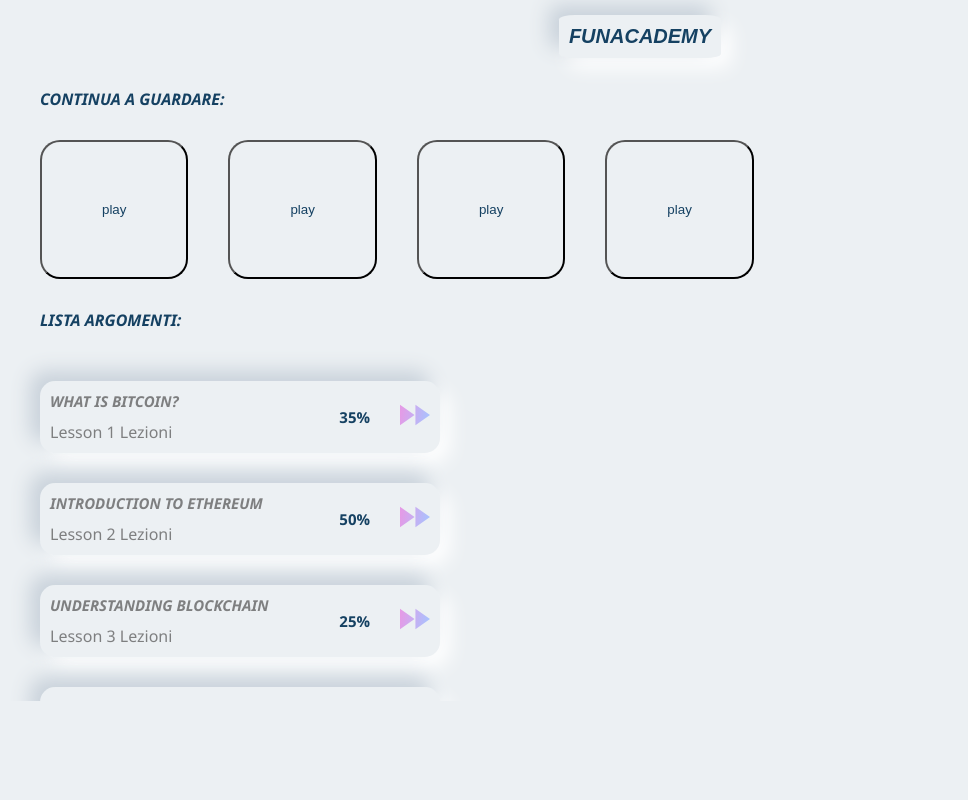
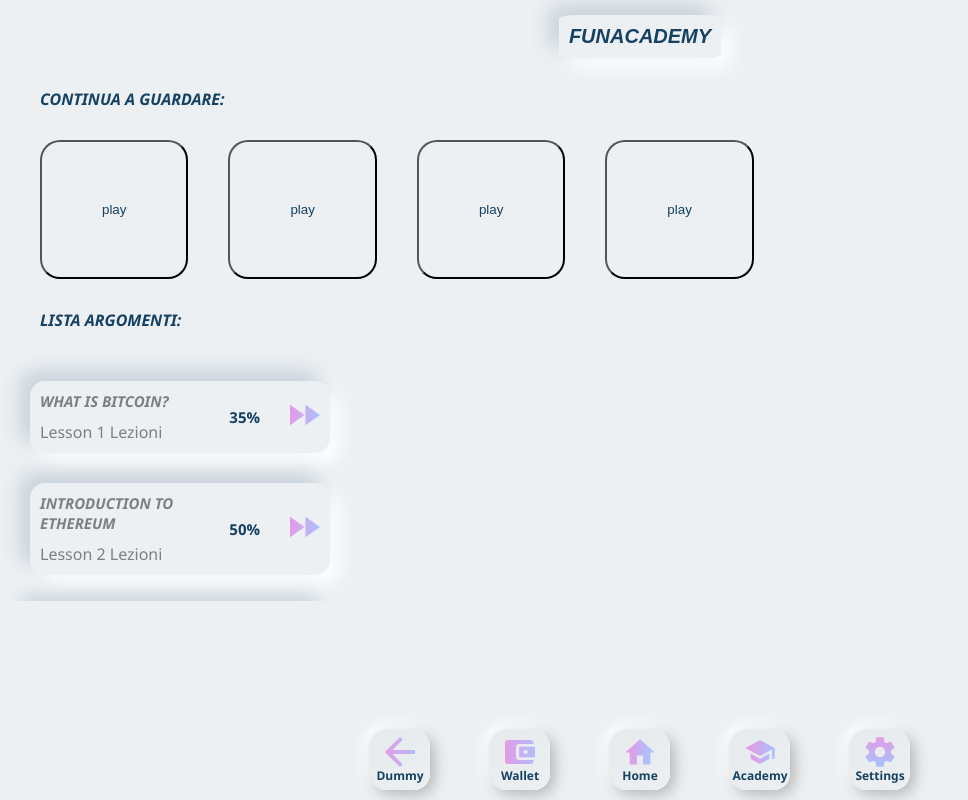
Before and after one commit to casiimir/fun-trade, a Next.js app: page /funAcademy in a window 1280 px wide. Shown: the whole page, without its empty margins (0-968 px from the left). Built offline with nearby package versions, Linux system fonts and the light colour scheme.

Commit message:
feat:add a navbarBottom

```diff
--- a/src/components/topics/topics.module.scss
+++ b/src/components/topics/topics.module.scss
@@ -1,5 +1,5 @@
 .cardArgomentContainer {
-    max-height: 350px;
+    max-height: 250px;
     overflow-y: scroll;
     margin-top: 20px;
 }
@@ -8,10 +8,11 @@
 .cardArgoment {
     display: flex;
     justify-content: space-between;
-    width: 400px;
+    width: 300px;
     padding: 10px;
     margin-top: 30px;
-    margin-left: 40px;
+    margin-left: 30px;
+
     border-radius: 15px;
     background: #ECF0F3;
     box-shadow:  -10px -10px 20px #C8D1DA, 10px 10px 20px #ffffff;
@@ -39,7 +40,7 @@
     .progressArgoment {
       display: flex;
       align-items: center;
-      margin-left: 10px;
+      margin-left: 0px;
 
       .progressPercent {
         font-size: 15px;
--- a/src/pages/funAcademy.jsx
+++ b/src/pages/funAcademy.jsx
@@ -9,6 +9,8 @@ import search from "@/assets/iconsProject/search.svg";
 import hamburger from "@/assets/iconsProject/hamburger.svg";
 
 import Topics from '@/components/topics';
+import NavbarBottom from '@/components/navbarBottom';
+import NavbarTop from '@/components/navbarTop';
 export default function FunAcademy() {
     return (
         <>
@@ -24,7 +26,8 @@ export default function FunAcademy() {
             <button className={styles.searchButton}>
                 <Image src={search} alt="Search" width={25} height={25} />
             </button>
-        </div> */}
+        </div>
+       */}
         <div className={styles.container1}>
                 <button className={styles.neumorphicButton}>
                     <h2 className={styles.heading1}>FUNACADEMY</h2>
@@ -39,6 +42,7 @@ export default function FunAcademy() {
             </div>
             <h2 className={styles.heading2} >LISTA ARGOMENTI:</h2>
             <Topics />
+            <NavbarBottom/>
         </>
     );
 }
```
